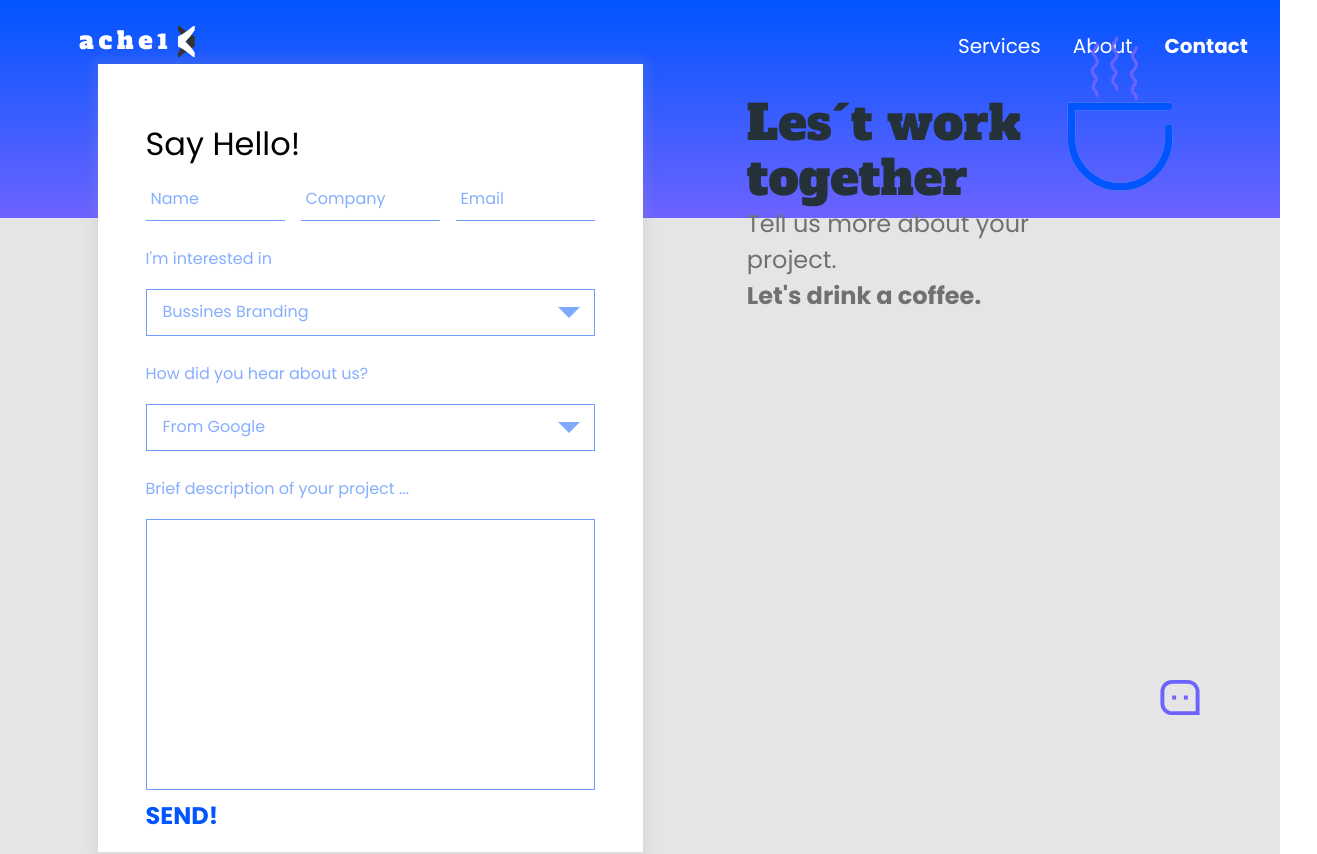
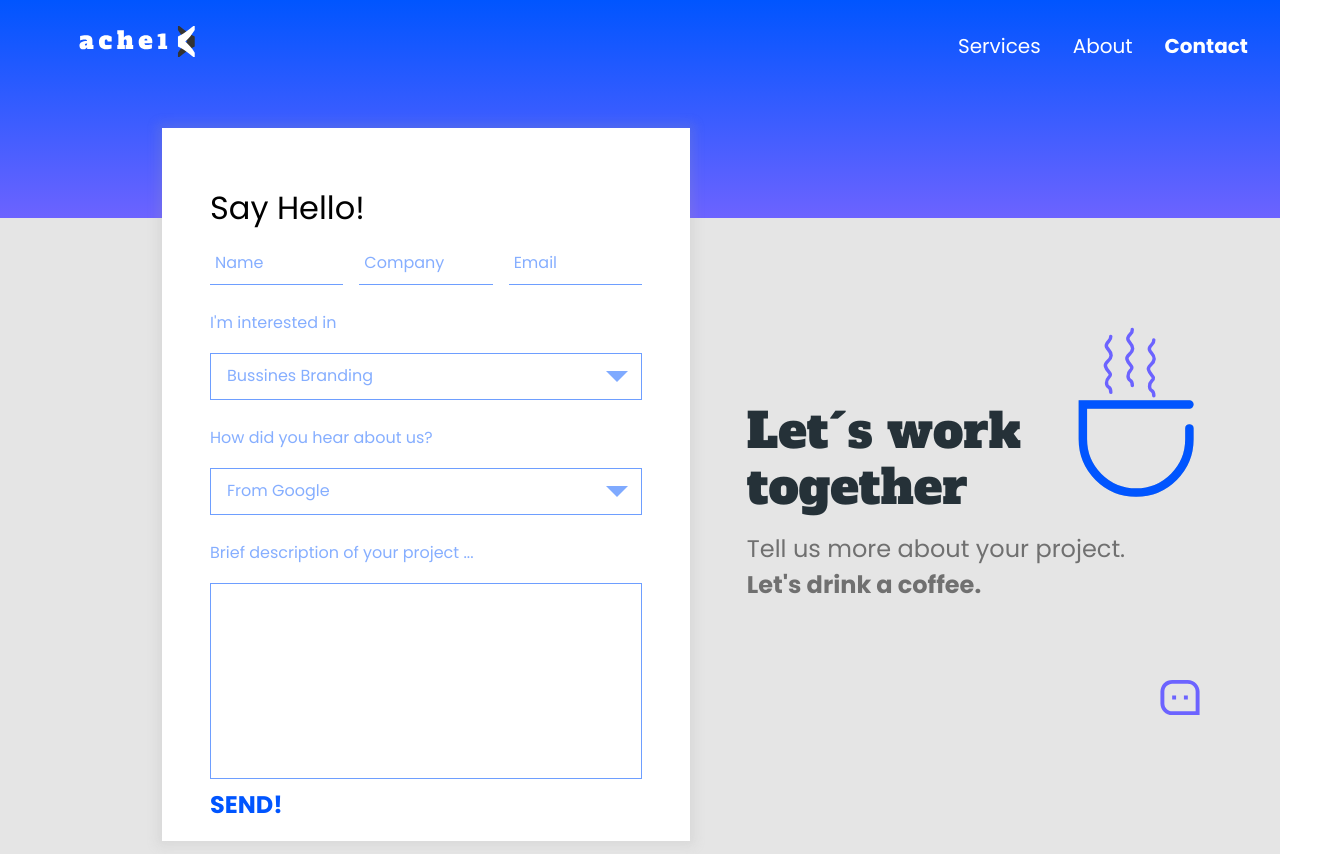
Before and after one commit to AlejandroM12/ache1, a React (Create React App) app: page /contact in a window 1280 px wide. Shown: the top 854 px of the page, 1317 px wide, since content can reach past the window. Built offline with nearby package versions, Linux system fonts and the light colour scheme.

Commit message:
Fixing styles in contact

```diff
--- a/src/components/Form.jsx
+++ b/src/components/Form.jsx
@@ -56,7 +56,7 @@ const Form = () => {
       </div>
       <div className="form-group-textarea">
         <label className="form-label-textarea">Brief description of your project ...</label>
-        <textarea name="" id="" cols="30" rows="10" ></textarea>
+        <textarea name="" id="" cols="30" rows="7" ></textarea>
       </div>
       <button className="form-submit">SEND!</button>
     </div>
--- a/src/pages/contact/Contact.jsx
+++ b/src/pages/contact/Contact.jsx
@@ -26,7 +26,7 @@ const Contact = () => {
       </ContainerLeftSection>
       <ContainerRightSection>
         <div className="contact-content-right">
-            <h3 className="contact-title-right">Les´t work <br /> together</h3>
+            <h3 className="contact-title-right">Let´s work <br /> together</h3>
             <div className="contact-lottie-right">
                 <Lottie animationData={animationCoffe}/>
             </div>
--- a/src/scss/components/_Form.scss
+++ b/src/scss/components/_Form.scss
@@ -7,6 +7,8 @@
   padding: 0.5rem 3rem;
   z-index: 10;
   transform: translate(50px);
+  margin-left: 7rem;
+  margin-top: 3rem;
   .form-container {
     margin-top: 3rem;
     display: grid;
--- a/src/scss/components/_navbar.scss
+++ b/src/scss/components/_navbar.scss
@@ -23,6 +23,7 @@
       width: 50%;
       height: 100%;
       z-index: 1;
+      margin-right: 5rem;
       .li {
         padding: 10px 0;
         a {
--- a/src/scss/layout/_containerSection.scss
+++ b/src/scss/layout/_containerSection.scss
@@ -26,6 +26,8 @@
   display: flex;
   flex-wrap: wrap;
   position: relative;
+  justify-content: center;
+  align-items: center;
 
   & > .container-section {
     width: 50%;
--- a/src/scss/pages/_contact.scss
+++ b/src/scss/pages/_contact.scss
@@ -1,32 +1,33 @@
-.contact-content-right{
+.contact-content-right {
   display: flex;
   flex-direction: column;
   justify-content: center;
-    width: 100%;
   margin-left: -3rem;
-    margin-top: 1rem;
-    .contact-lottie-right{
+  margin-top: 8rem;
+  padding: 1rem;
+  .contact-lottie-right {
     width: 100%;
     height: 7.5;
     position: absolute;
     transform: translate(13rem, -6rem);
   }
-    .contact-title-right{
+  .contact-title-right {
     font-family: $font-alfa;
     font-style: normal;
     font-weight: $semi-bold;
     font-size: 3rem;
     line-height: 3.438rem;
     color: $black;
+    margin-bottom: 1rem;
   }
-    .contact-description-right{
+  .contact-description-right {
     font-family: $font-poppins;
     font-style: normal;
     font-weight: $semi-bold;
     font-size: 1.5rem;
     line-height: 2.25rem;
     color: $grays;
-        span{
+    span {
       font-weight: $bold;
     }
   }
```
Lines whose indentation alone changed are shown as unchanged.
